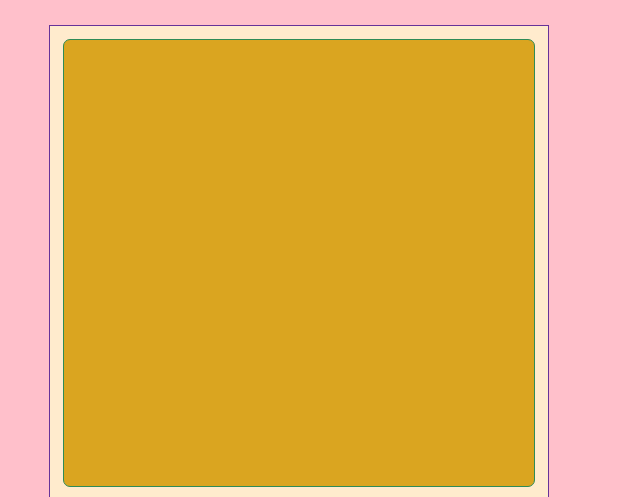
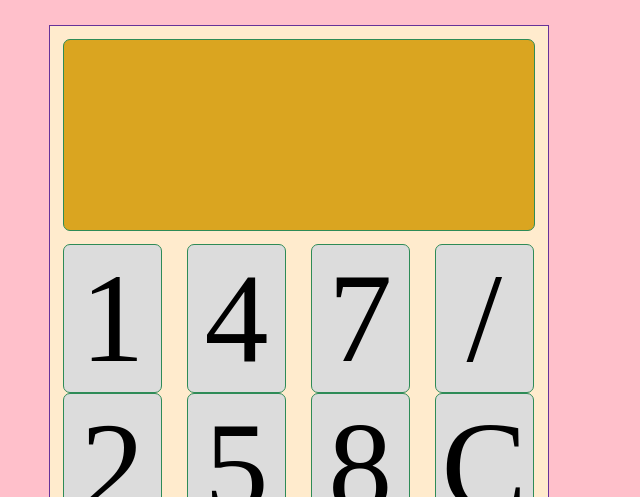
Before and after one commit to Hachikoi-Marine/100devs-calculator, a plain HTML site: page index.html in a window 1280 px wide. Shown: the part 52-549 px from the top of the page, without its empty margins (341-981 px from the left). Drawn offline with Linux system fonts and the light colour scheme.

Commit message:
bye bye media query

```diff
--- a/styles.css
+++ b/styles.css
@@ -58,9 +58,3 @@ body {
   font-size: 10vw;
   text-align: center;
 }
-
-@media (min-width: 700px) {
-  .display {
-    height: 7ch;
-  }
-}
```
